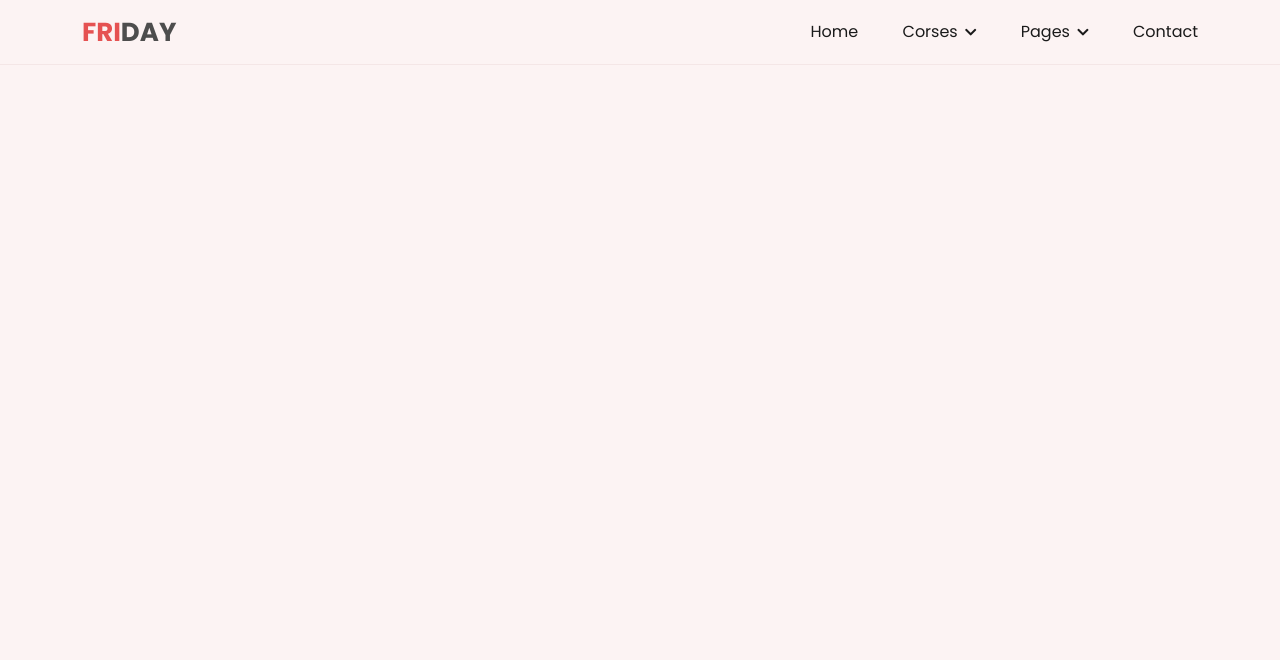
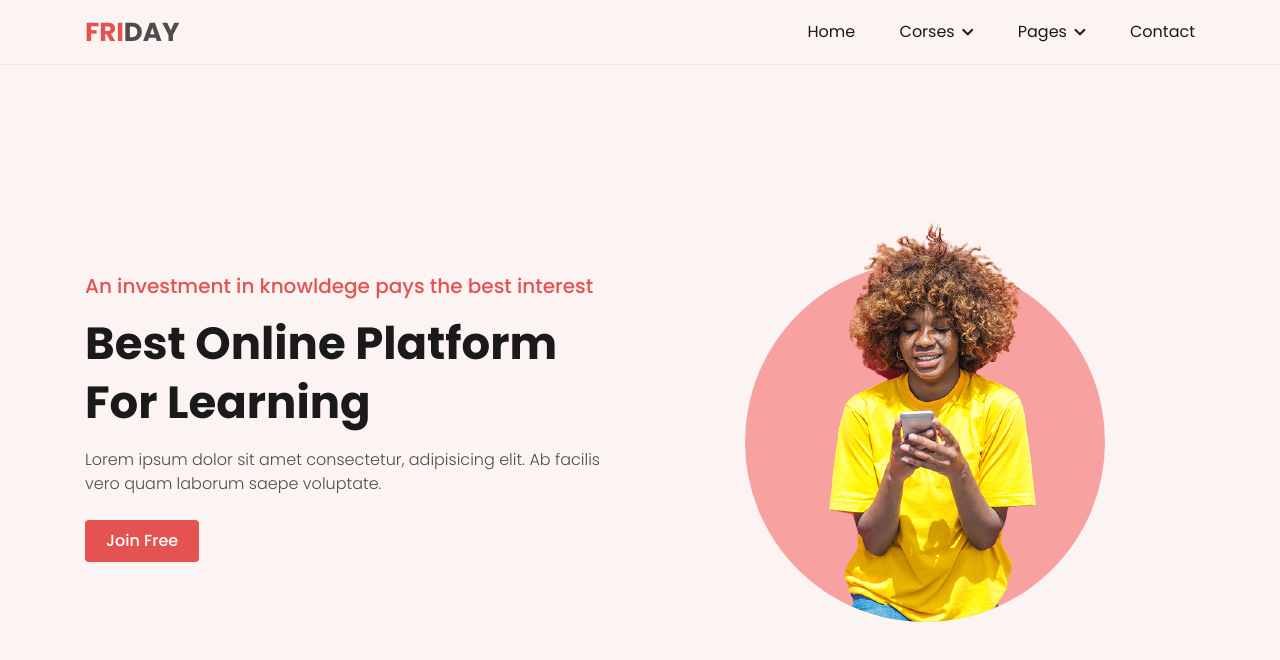
Before and after one commit to iambasilp/Friday_Basil, a plain HTML site: page index.html in a window 1280 px wide. Drawn offline with Linux system fonts and the light colour scheme; a web font is replaced by a local one.

Commit message:
banner section added

```diff
--- a/css/style.css
+++ b/css/style.css
@@ -53,6 +53,10 @@ ul {
   margin: 0;
   padding: 0;
 }
+h1,h2,h3,h4,h5,h6{
+  color: var(--black-90);
+  line-height: 1.3;
+}
 
 ::selection {
   color: var(--WHITE);
@@ -66,6 +70,13 @@ ul {
 /*--------------------------------------------
 06 = curstomized bootstrap classed
 ---------------------------------------------*/
+.container{
+  --bs-gutter-x:15px;
+  max-width: 1140px;
+}
+.row{
+  --bs-gutter-x:30px;
+}
 
 /* ----------------------------------------------
 07 = animation keyframes
@@ -78,7 +89,22 @@ ul {
 /*----------------------------------------------------
  09 = buttons
  --------------------------------------------------- */
-
+.btn-theme{
+  background-color: var(--main-color);
+  color: var(--WHITE);
+  font-size: 16px;
+  text-transform: capitalize;
+  font-weight: 500;
+  padding: 8px 20px;
+  transition: all 0.3s ease;
+}
+.btn-theme:hover{
+  color: var(--white);
+  background-color: var(--button-hover-color);
+}
+.btn-theme:focus{
+  box-shadow: 0 0 8px var(--main-color);
+}
 /*-----------------------------------------------------
  10 = page loader
 ------------------------------------------------------*/
@@ -86,7 +112,32 @@ ul {
 /*----------------------------------------------------
  11 = circular img
  -----------------------------------------------------*/
-
+.circular-img{
+  max-width: 360px;
+  /* background-color: red; */
+  margin: auto;
+  position: relative;
+  z-index: 1;
+}
+.circular-img-inner{
+  text-align: center;
+  /* background-color: green; */
+  border-radius: 0 0 180px 180px;
+  overflow: hidden;
+}
+.circular-img-circle{
+  height: 360px;
+  width: 360px;
+  /* background-color: red; */
+  position: absolute;
+  left: 0;
+  bottom: 0;
+  border-radius: 50%;
+}
+.circular-img img{
+  position: relative;
+  z-index: 1;
+}
 /*-----------------------------------------------------
  12 = forms
  ------------------------------------------------------*/
@@ -196,7 +247,23 @@ ul {
 /* ------------------------------------------------------------
 21 = banner section
 ------------------------------------------------------------- */
-
+.banner-section{
+  /* background-color: red; */
+  padding: 80px 0;
+  height: calc(100vh - 95px);
+  /* min-height: 703px; */
+}
+.banner-info h2{
+  font-size: 20px;
+  color: var(--main-color);
+}
+.banner-info h1{
+  font-size: 45px;
+  font-weight: 700;
+}
+.banner-img .circular-img-circle{
+  background-color: var(--red-light);
+}
 /* --------------------------------------------------------------
 22 = fun facts section
 -----------------------------------------------------------------*/
--- a/index.html
+++ b/index.html
@@ -74,6 +74,34 @@
         </div>
       </header>
       <!-- header end -->
+
+      <!-- banner section start -->
+      <section class="banner-section d-flex align-items-center">
+        <div class="container">
+          <div class="row align-items-center">
+            <div class="col-md-6 ">
+              <div class="banner-info">
+                <h2 class="mb-3">An investment in knowldege pays the best interest</h2>
+                <h1 class="mb-3 text-capitalize">best online platform for learning</h1>
+                <p class="mb-4">Lorem ipsum dolor sit amet consectetur, adipisicing elit. Ab facilis vero quam laborum saepe voluptate.</p>
+                <a href="#" class="btn btn-theme">join free</a>
+              </div>
+            </div>
+            <div class="col-md-6">
+              <div class="banner-img">
+                <div class="circular-img">
+                  <div class="circular-img-inner">
+                    <div class="circular-img-circle"></div>
+                    <img src="./img/banner-img.png" alt="banner image">
+                  </div>
+                </div>
+              </div>
+            </div>
+          </div>
+        </div>
+      </section>
+      <!-- banner section start end -->
+
     </div>
 
     <script src="js/bootstrap.bundle.min.js"></script>
```
